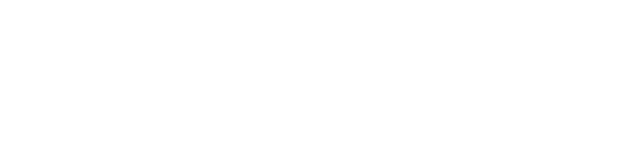
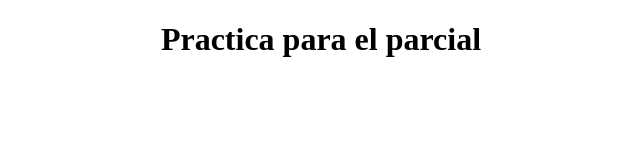
Before and after one commit to orodev06/prueba_parcial, a plain HTML site: page index.html in a window 1280 px wide. Shown: the whole page, without its empty margins (319-959 px from the left). Drawn offline with Linux system fonts and the light colour scheme.

Commit message:
Se agrego el header

```diff
--- a/index.html
+++ b/index.html
@@ -6,6 +6,8 @@
     <title>Practica del parcial</title>
 </head>
 <body>
-
+    <Header>
+        <h1 style="text-align: center;">Practica para el parcial</h1>
+    </Header>
 </body>
 </html>
```
